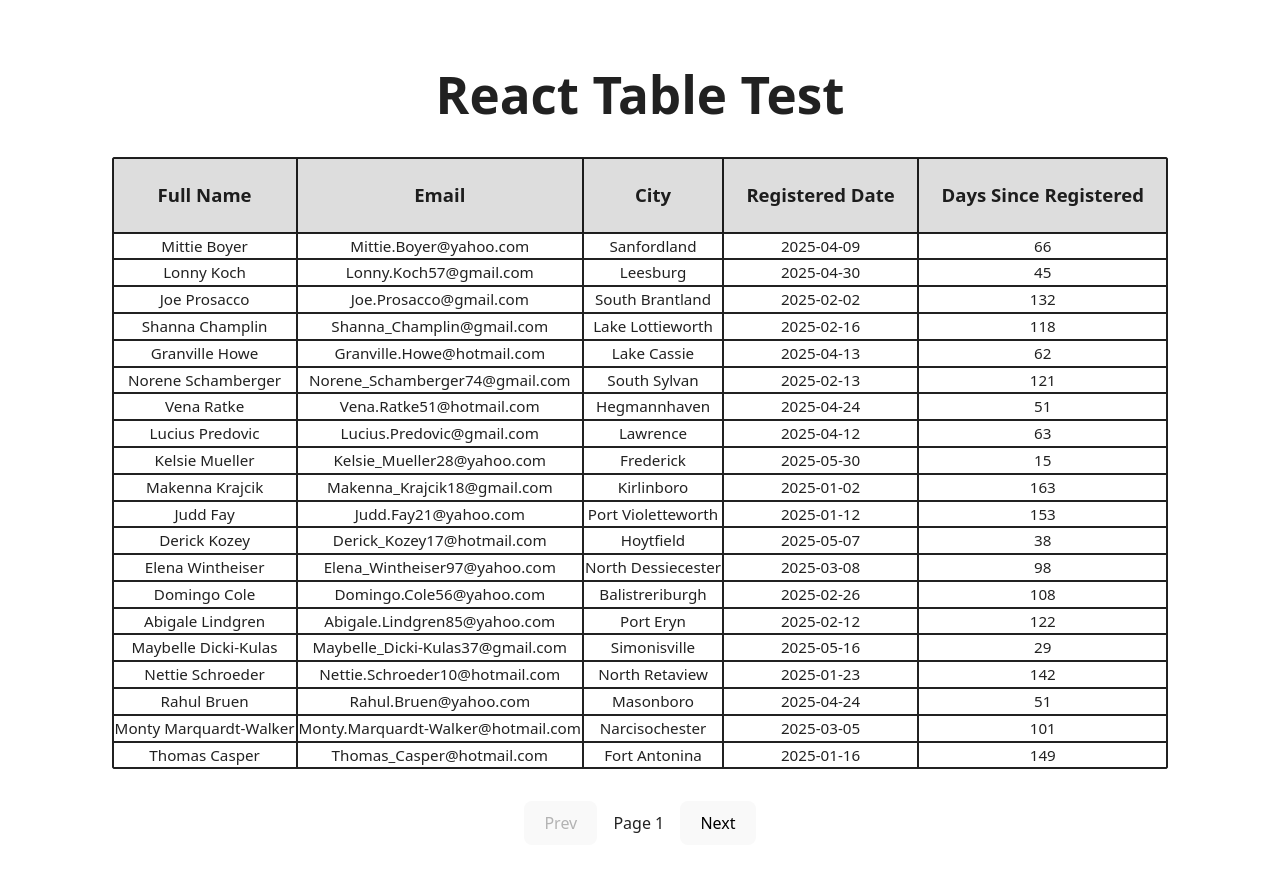
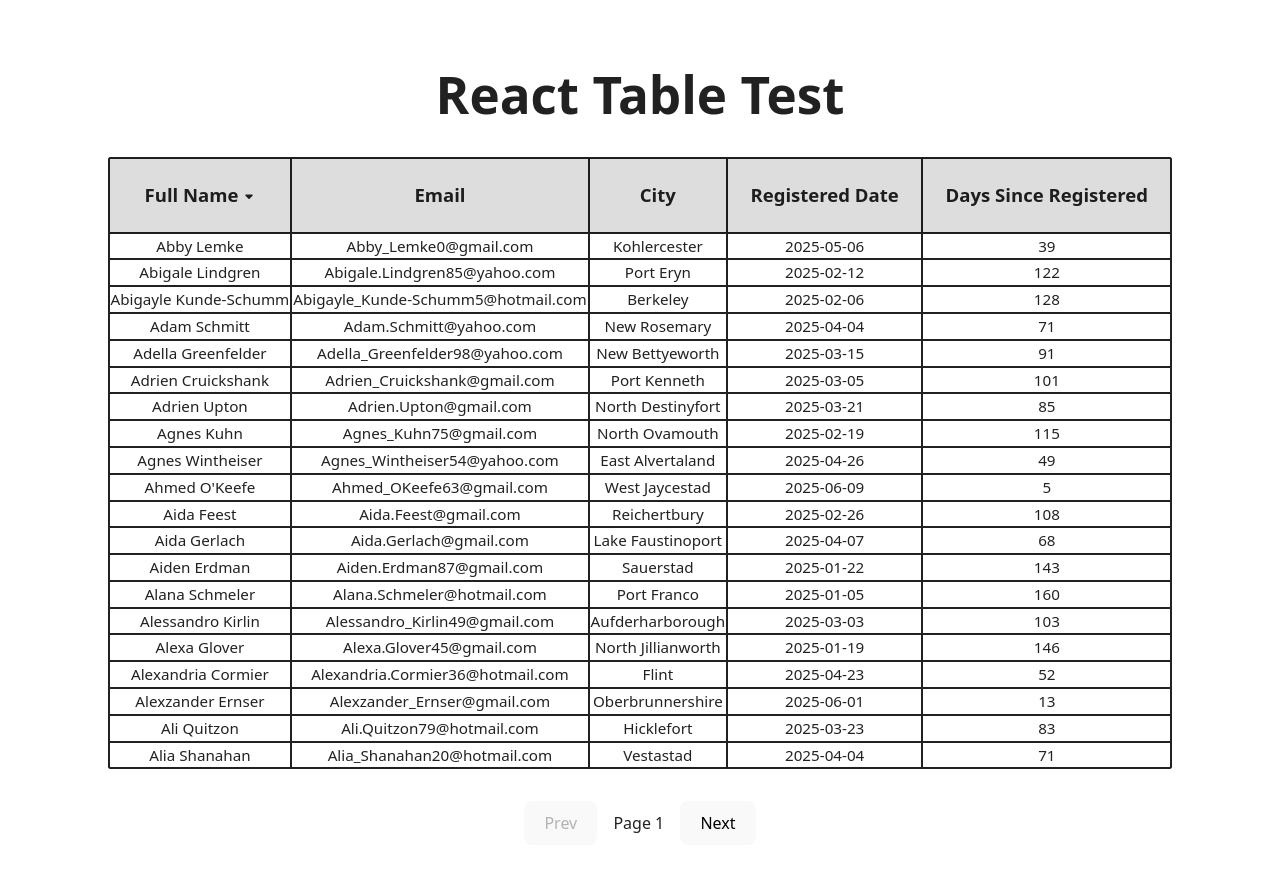
Before and after one commit to Kwabena2K/react-table, a React (Vite) app: page / in a window 1280 px wide. Shown: the top 872 px of the page. Built offline with nearby package versions, Linux system fonts and the light colour scheme.

Commit message:
sort table and adding indicator 1

```diff
--- a/src/App.css
+++ b/src/App.css
@@ -39,3 +39,16 @@ thead {
 table, th, td {
   border: 1px solid;
 }
+
+
+/* Caret direction indicator */
+
+.caret.asc {
+  transform: rotate(180deg); /* Point up */
+}
+
+.caret.desc {
+  transform: rotate(0deg); /* Point down */
+}
+
+/* Caret direction indicator END */
--- /dev/null
+++ b/src/components/Caret.jsx
@@ -0,0 +1,16 @@
+    const Caret = ({ direction }) => {
+    return (
+        <svg
+        xmlns="http://www.w3.org/2000/svg"
+        className={`caret ${direction}`}
+        viewBox="0 0 320 512"
+        width="12"
+        height="12"
+        fill="currentColor"
+        >
+        <path d="M182.6 137.4c-12.5-12.5-32.8-12.5-45.3 0l-128 128c-9.2 9.2-11.9 22.9-6.9 34.9s16.6 19.7 29.5 19.7h256c12.9 0 24.8-7.8 29.5-19.7s2.3-25.7-6.9-34.9l-128-128z" />
+        </svg>
+    );
+    };
+
+    export default Caret;
--- a/src/components/Table.jsx
+++ b/src/components/Table.jsx
@@ -1,10 +1,15 @@
     import { useState, useEffect } from "react";
     import { faker } from "@faker-js/faker";
+    import Caret from "./Caret";
 
     const Table = () => {
 
     // hold data in table
     const [data, setData] = useState([]);
+
+    // sort logic
+    const [sortKey, setSortKey] = useState("FullName");
+    const [sortOrder, setSortOrder] = useState("asc");
 
 
 
@@ -12,6 +17,7 @@
     const fetchFakeUsers = async () => {
         return new Promise((resolve) => {
         setTimeout(() => {
+            // fill array with 550 rows
             const users = Array.from({ length: 550 }, (_, id) => {
             // First and last generated from faker library
             const firstName = faker.person.firstName();
@@ -43,11 +49,37 @@
         });
     }, []);
 
-    // Pagination logic
+
+
+
+    // sort logic START
+    const sortTable = (key) => {
+        if (sortKey === key){
+            setSortOrder((sortOrder === "asc" ? "desc"  : "asc"));
+        } else {
+            setSortKey(key);
+            setSortOrder("asc");
+        }
+    };
+
+    const dataSorted = [...data].sort((a, b) => {
+        if (!sortKey) return 0;
+        const aVal = a[sortKey];
+        const bVal = b[sortKey];
+        return sortOrder === "asc"
+            ? String(aVal).localeCompare(String(bVal))
+            : String(bVal).localeCompare(String(aVal));
+        });
+
+    // sort logic END
+
+    // Pagination logic START
     const [currentPage, setCurrentPage] = useState(1);
     const rowPage = 20;
 
-    const pagination = data.slice((currentPage -1) * rowPage, currentPage * rowPage);
+    const pagination = dataSorted.slice((currentPage -1) * rowPage, currentPage * rowPage);
+
+    // Pagination logic END
 
 
     // DSR column function to calculate date into String and return the value in days
@@ -66,10 +98,10 @@
         <table>
             <thead>
                 <tr>
-                <th>Full Name</th>
-                <th>Email</th>
-                <th>City</th>
-                <th>Registered Date</th>
+                <th onClick={() => sortTable("FullName")}>Full Name {sortKey === "FullName" && <Caret direction={sortOrder} />}</th>
+                <th onClick={() => sortTable("Email")}>Email</th>
+                <th onClick={() => sortTable("City")}>City</th>
+                <th onClick={() => sortTable("registeredDate")}>Registered Date</th>
                 <th>Days Since Registered</th>
                 </tr>
             </thead>
```
Lines whose indentation alone changed are shown as unchanged.
